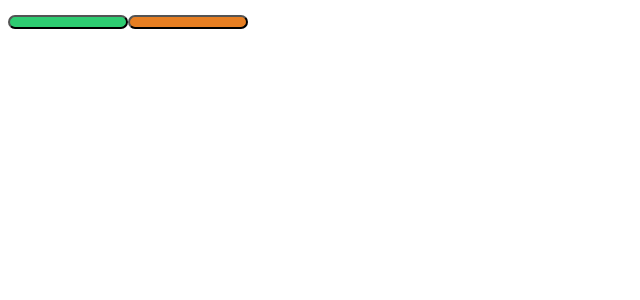
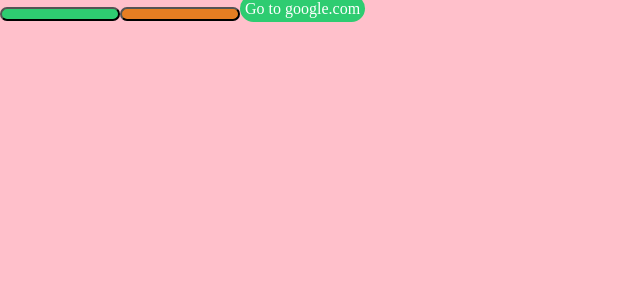
Before and after one commit to jeo19/styled-Component, a React (Create React App) app: page / in a window 1280 px wide. Shown: the top 300 px of the page, without its empty margins (0-640 px from the left). Built offline with nearby package versions, Linux system fonts and the light colour scheme.

Commit message:
injectGlobal and extend

```diff
--- a/src/App.js
+++ b/src/App.js
@@ -1,15 +1,27 @@
 import React, { Component, Fragment } from 'react';
-import styled from 'styled-components';
+import styled, { injectGlobal } from 'styled-components';
+injectGlobal`
+body{
+  padding:0px
+  margin:0px
+}
+`;
 class App extends Component {
   render() {
     return (
-      <Fragment>
+      <Container>
         <Button />
         <Button danger />
-      </Fragment>
+        <Anchor href="http://google.com">Go to google.com</Anchor>
+      </Container>
     );
   }
 }
+const Container = styled.div`
+  height: 100vh;
+  width: 100%;
+  background-color: pink;
+`;
 const Button = styled.button`
   border-radius: 20px;
   padding: 5px;
@@ -24,4 +36,7 @@ const Button = styled.button`
   }
   background-color: ${props => (props.danger ? '#e67e22' : '#2ecc71')};
 `;
+const Anchor = Button.withComponent('a').extend`
+text-decoration:none
+`;
 export default App;
```
